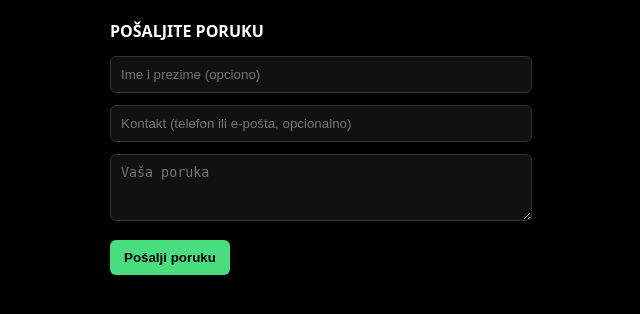
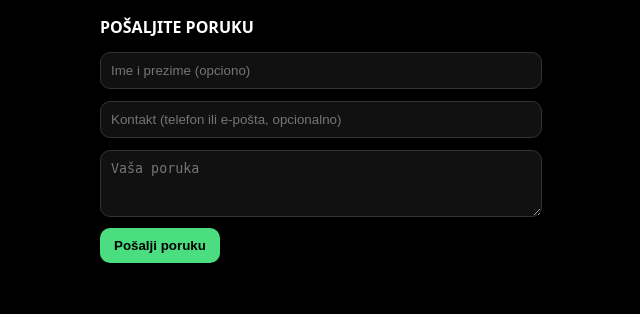
Before and after one commit to mikipikilab/radnovrijeme1, a Python web app: template templates/contact_only.html in a window 1280 px wide. Shown: the top 314 px of the page, without its empty margins (330-970 px from the left). Run offline with Jinja, Linux system fonts and the light colour scheme; the template is opened without the code that fills it, so the values that code supplies are empty.

Commit message:
Update contact_only.html

```diff
--- a/templates/contact_only.html
+++ b/templates/contact_only.html
@@ -3,44 +3,19 @@
 <head>
   <meta charset="UTF-8" />
   <meta name="viewport" content="width=device-width, initial-scale=1" />
-  <title>Kontakt forma</title>
+  <title>Kontakt</title>
+  <meta name="robots" content="noindex,nofollow" />
   <style>
-    body {
-      background: #000;
-      color: #fff;
-      font-family: system-ui, Arial, sans-serif;
-      margin: 0;
-      padding: 20px;
-    }
-    .contact-box {
-      max-width: 400px;
-      margin: 0 auto;
-    }
-    .input, .textarea {
-      width: 100%;
-      padding: 10px;
-      margin: 6px 0;
-      border-radius: 6px;
-      border: 1px solid #333;
-      background: #111;
-      color: #fff;
-    }
-    .btn {
-      background: #4ade80;
-      color: #000;
-      border: none;
-      padding: 10px 14px;
-      border-radius: 6px;
-      font-weight: bold;
-      cursor: pointer;
-      margin-top: 8px;
-    }
-    #msgStatus { margin-top:10px; font-size:14px; }
+    body{background:#000;color:#fff;font-family:system-ui,Arial,sans-serif;margin:0;padding:16px}
+    .contact-box{max-width:420px;margin:0 auto}
+    .input,.textarea{width:100%;padding:10px;margin:6px 0;border:1px solid #333;border-radius:10px;background:#111;color:#fff}
+    .btn{background:#4ade80;color:#000;border:none;padding:10px 14px;border-radius:10px;font-weight:800;cursor:pointer}
+    #msgStatus{margin-top:8px;font-size:14px}
   </style>
 </head>
 <body>
   <div class="contact-box">
-    <div style="margin-bottom:8px;font-weight:700; color:white;">POŠALJITE PORUKU</div>
+    <div style="margin-bottom:8px;font-weight:700;color:#fff">POŠALJITE PORUKU</div>
     <form id="msgForm">
       <input class="input" type="text" name="ime" placeholder="Ime i prezime (opciono)" />
       <input class="input" type="text" name="kontakt" placeholder="Kontakt (telefon ili e-pošta, opcionalno)" />
@@ -51,14 +26,32 @@
   </div>
 
   <script>
-    // Ovdje ide isti JS koji koristiš za slanje poruke na server
-    document.getElementById("msgForm").addEventListener("submit", async (e)=>{
-      e.preventDefault();
-      document.getElementById("msgStatus").textContent = "Šaljem...";
-      // ovdje napravi fetch ka tvojoj PHP/Python ruti
-      await new Promise(r=>setTimeout(r,1000));
-      document.getElementById("msgStatus").textContent = "Poruka poslata!";
-    });
+  const form = document.getElementById('msgForm');
+  const statusEl = document.getElementById('msgStatus');
+  form.addEventListener('submit', async (e) => {
+    e.preventDefault();
+    statusEl.textContent = 'Šaljem...';
+    const data = {
+      ime: form.ime.value.trim(),
+      kontakt: (form.kontakt?.value || '').trim(),
+      poruka: form.poruka.value.trim()
+    };
+    if (!data.poruka) { statusEl.textContent = 'Poruka je obavezna.'; return; }
+    try {
+      const res = await fetch('/posalji_poruku', {
+        method:'POST', headers:{'Content-Type':'application/json'}, body:JSON.stringify(data)
+      });
+      const out = await res.json();
+      if (out.ok) {
+        if (out.tel_uri) { statusEl.textContent='Prepoznat je broj — poziv...'; setTimeout(()=>location.href=out.tel_uri,150); form.reset(); return; }
+        if (out.email)   { statusEl.textContent='Otvaram e-poštu...'; setTimeout(()=>location.href='mailto:'+out.email,150); form.reset(); return; }
+        statusEl.textContent = out.warning ? ('Poslato. ⚠ ' + out.warning) : 'Poruka poslata. Hvala!';
+        form.reset();
+      } else {
+        statusEl.textContent = out.error || 'Greška pri slanju.';
+      }
+    } catch { statusEl.textContent = 'Greška u mreži. Pokušajte ponovo.'; }
+  });
   </script>
 </body>
 </html>
```
